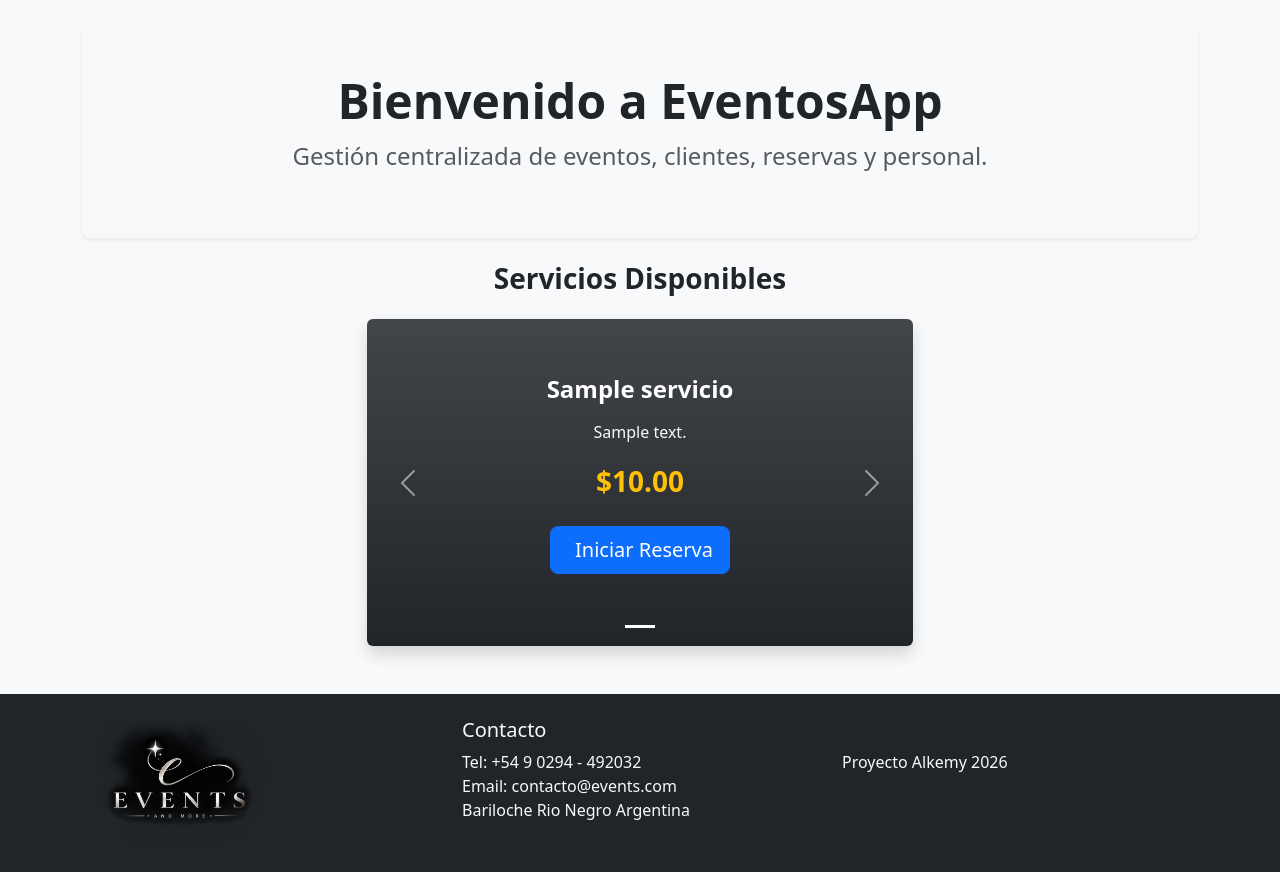
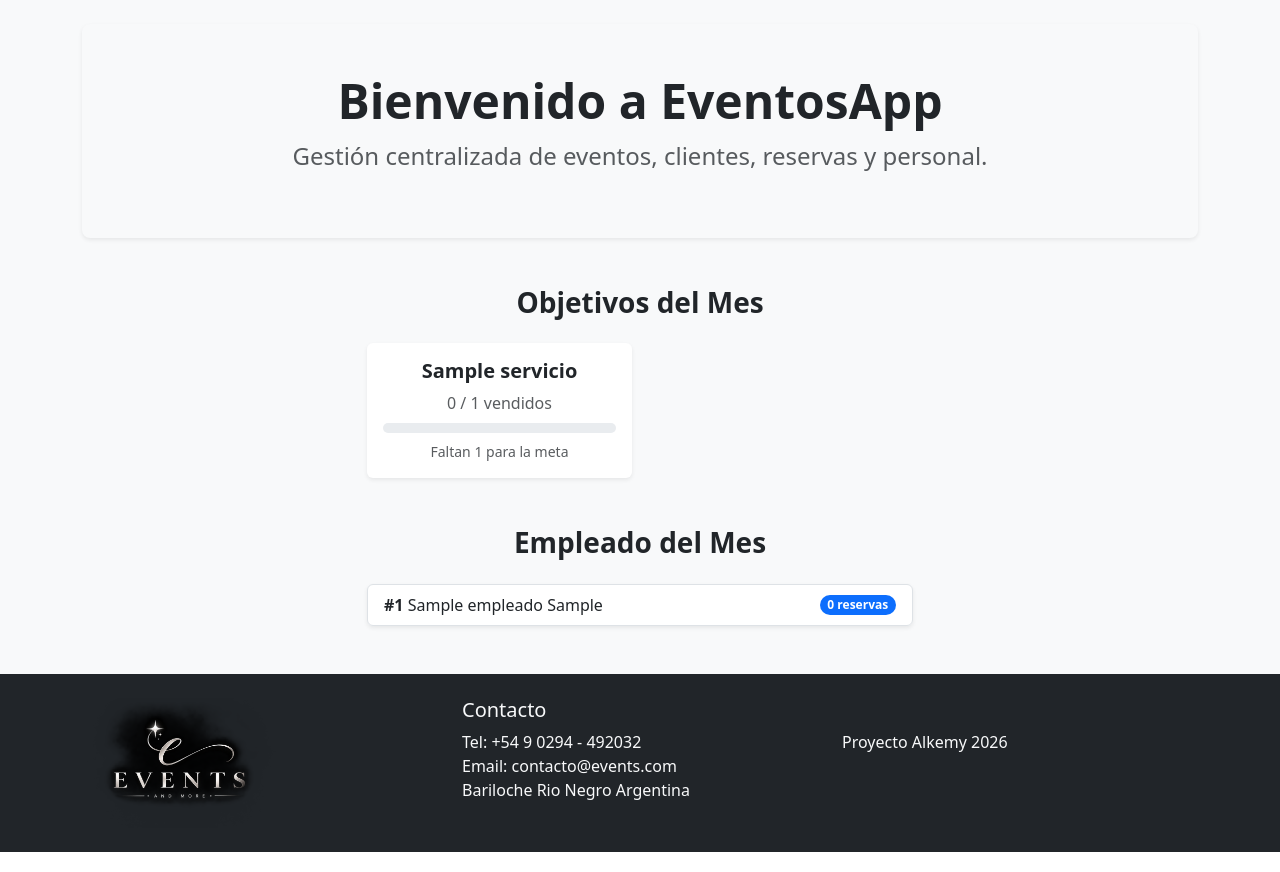
Before and after one commit to PonceDiego/eventos, a Django app: page / in a window 1280 px wide. Shown: the part 56-928 px from the top of the page. Run offline with Django 5.2, Linux system fonts and the light colour scheme; tables that the repository leaves empty hold one stand-in row (values such as "Sample post"); some libraries are stand-ins or nearby versions.

Commit message:
Confirmacionesfinales (#20)
* feat:modificacion_de_htmls

* feat:Footer_mas_logoEjemplo

tambien solucion de un problema con servicios

* ft:finalizadofooter

* feat:paginaprincipa;

* feat:paginaprincipal

---------

Co-authored-by: Diego Ponce <daikoponce@gmail.com>

```diff
--- a/servicios/models.py
+++ b/servicios/models.py
@@ -70,3 +70,16 @@ class ReservaServicios(models.Model):
 
     def __str__(self):
         return f"Reserva de {self.servicio} - {self.cliente} - ({self.fecha_reserva.strftime('%dd/%mm/%YYYY')})"
+
+
+class ObjetivoVenta(models.Model):
+    servicio = models.ForeignKey(Servicio, on_delete=models.CASCADE, related_name='objetivos')
+    meta = models.PositiveIntegerField('Meta de ventas')
+    activo = models.BooleanField('Activo', default=True)
+
+    class Meta:
+        verbose_name = 'Objetivo de venta'
+        verbose_name_plural = 'Objetivos de venta'
+
+    def __str__(self):
+        return f'{self.servicio.nombre} - Meta: {self.meta}'
--- a/servicios/templates/home.html
+++ b/servicios/templates/home.html
@@ -1,6 +1,4 @@
 {% extends 'servicios/base.html' %}
-
-{% block title %}Inicio - Sistema de Gestión{% endblock %}
 
 {% block content %}
 <div class="p-5 mb-4 bg-light rounded-3 text-center shadow-sm">
@@ -8,53 +6,48 @@
   <p class="fs-4 text-muted">Gestión centralizada de eventos, clientes, reservas y personal.</p>
 </div>
 
-{% if servicios %}
-<div class="row justify-content-center">
+{% if objetivos %}
+<div class="row justify-content-center mt-5">
   <div class="col-md-8 col-lg-6">
-        <h3 class="text-center mb-4 fw-semibold">Servicios Disponibles</h3>
-
-        <div id="carruselServicios" class="carousel slide shadow rounded p-4 bg-dark bg-gradient text-white" data-bs-ride="carousel">
-
-            <div class="carousel-indicators mb-2">
-                {% for servicio in servicios %}
-                <button type="button"
-                        data-bs-target="#carruselServicios"
-                        data-bs-slide-to="{{ forloop.counter0 }}"
-                        class="{% if forloop.first %}active{% endif %}"
-                        aria-current="{% if forloop.first %}true{% endif %}"
-                        aria-label="Servicio {{ forloop.counter }}"></button>
-                {% endfor %}
+    <h3 class="text-center mb-4 fw-semibold">Objetivos del Mes</h3>
+    <div class="row g-3">
+      {% for objetivo in objetivos %}
+      <div class="col-md-6">
+        <a href="{% url 'servicios:detalle' objetivo.servicio.pk %}" class="text-decoration-none text-dark">
+          <div class="card border-0 shadow-sm h-100">
+            <div class="card-body text-center">
+              <h5 class="card-title fw-bold">{{ objetivo.servicio.nombre }}</h5>
+              <p class="card-text text-muted mb-2">{{ objetivo.vendidos }} / {{ objetivo.meta }} vendidos</p>
+              <div class="progress mb-2" style="height: 10px;">
+                <div class="progress-bar bg-success" role="progressbar" style="width: {% widthratio objetivo.vendidos objetivo.meta 100 %}%"></div>
               </div>
-
-            <div class="carousel-inner p-2 pb-4">
-                {% for servicio in servicios %}
-                <div class="carousel-item {% if forloop.first %}active{% endif %} text-center py-4">
-                    <h4 class="fw-bold mb-3">{{ servicio.nombre }}</h4>
-                    <p class="text-light px-3">{{ servicio.descripcion }}</p>
-                    <p class="fs-3 fw-bold text-warning mb-4">${{ servicio.precio }}</p>
-
-                    <a href="{% url 'servicios:reserva_nuevo' %}?servicio_id={{ servicio.id }}" class="btn btn-primary btn-lg">
-                        <i class="bi bi-calendar-check me-2"></i>Iniciar Reserva
+              <p class="card-text small text-muted mb-0">Faltan {{ objetivo.restante }} para la meta</p>
+            </div>
+          </div>
         </a>
       </div>
       {% endfor %}
     </div>
-
-            <!-- Controles del carrusel -->
-            <button class="carousel-control-prev" type="button" data-bs-target="#carruselServicios" data-bs-slide="prev">
-                <span class="carousel-control-prev-icon" aria-hidden="true"></span>
-                <span class="visually-hidden">Anterior</span>
-            </button>
-            <button class="carousel-control-next" type="button" data-bs-target="#carruselServicios" data-bs-slide="next">
-                <span class="carousel-control-next-icon" aria-hidden="true"></span>
-                <span class="visually-hidden">Siguiente</span>
-            </button>
   </div>
 </div>
+{% endif %}
+
+{% if ranking %}
+<div class="row justify-content-center mt-5">
+  <div class="col-md-8 col-lg-6">
+    <h3 class="text-center mb-4 fw-semibold">Empleado del Mes</h3>
+    <ul class="list-group shadow-sm">
+      {% for empleado in ranking %}
+      <li class="list-group-item d-flex justify-content-between align-items-center">
+        <span>
+          <span class="fw-bold">#{{ forloop.counter }}</span>
+          {{ empleado.nombre }} {{ empleado.apellido }}
+        </span>
+        <span class="badge bg-primary rounded-pill">{{ empleado.total_reservas }} reservas</span>
+      </li>
+      {% endfor %}
+    </ul>
   </div>
-{% else %}
-<div class="text-center text-muted py-4">
-    <p>No hay servicios disponibles en este momento.</p>
 </div>
 {% endif %}
 
--- a/servicios/urls.py
+++ b/servicios/urls.py
@@ -41,4 +41,8 @@ urlpatterns = [
     path('reservas/<int:pk>/editar/', ReservaUpdateView.as_view(), name='reserva_editar'),
     path('reservas/<int:pk>/eliminar/', ReservaDeleteView.as_view(), name='reserva_eliminar'),
 
+
+    #ruta de la descripcion del servicio
+    path('detalle/<int:pk>/', ServicioDetailView.as_view(), name='detalle'),
+
 ]
--- a/servicios/views.py
+++ b/servicios/views.py
@@ -1,14 +1,33 @@
 from django.forms.widgets import DateTimeInput
 from django.urls import reverse_lazy
 from django.shortcuts import redirect, get_object_or_404, render
-from django.views.generic import TemplateView, ListView, CreateView, UpdateView, DeleteView, View
-from .models import Servicio, Cliente, Coordinador , Empleado, ReservaServicios
+from django.views.generic import TemplateView, ListView, CreateView, UpdateView, DeleteView, View , DetailView
+from .models import Servicio, Cliente, Coordinador , Empleado, ReservaServicios , ObjetivoVenta
+from django.db.models import Count, Q
+from django.utils import timezone
 
 # Landing Page
 def home(request):
     servicios = Servicio.objects.filter(activo=True)
-    return render(request, 'home.html', {'servicios' : servicios})
+    ahora = timezone.now()
+    objetivos = ObjetivoVenta.objects.filter(activo=True, servicio__activo=True).annotate(
+        vendidos=Count(
+            'servicio__reservas',
+            filter=Q(servicio__reservas__fecha_reserva__year=ahora.year,
+                     servicio__reservas__fecha_reserva__month=ahora.month)
+        )
+    )
 
+    ranking = Empleado.objects.filter(activo=True).annotate(
+        total_reservas=Count(
+            'reservas_empleado',
+            filter=Q(reservas_empleado__fecha_reserva__year=ahora.year,
+                     reservas_empleado__fecha_reserva__month=ahora.month)
+        )
+    ).order_by('-total_reservas')[:5]
+    for objetivo in objetivos:
+        objetivo.restante = max(objetivo.meta - objetivo.vendidos, 0)
+    return render(request, 'home.html', {'servicios': servicios, 'objetivos': objetivos, 'ranking': ranking})
 # Views de listas
 
 # Listar solo los activos
@@ -128,13 +147,13 @@ class ClienteCreateView(CreateView):
 
 class CoordinadorCreateView(CreateView):
     model = Coordinador
-    template_name = 'servicios/formCoordinadores.html'
+    template_name = 'servicios/form_coordinador.html'
     fields = ['nombre', 'apellido' ,'dni']
     success_url = reverse_lazy('servicios:lista_coordinador')
 
 class EmpleadoCreateView(CreateView):
     model = Empleado
-    template_name = 'servicios/formEmpleados.html'
+    template_name = 'servicios/form_empleado.html'
     fields = ['nombre' , 'apellido' , 'legajo']
     success_url = reverse_lazy('servicios:lista_empleados')
 
@@ -281,3 +300,11 @@ class ReservaDeleteView(DeleteView):
     model = ReservaServicios
     template_name = 'servicios/reserva_confirmar.html'
     success_url = reverse_lazy('servicios:lista_reservas')
+
+
+#DETALLE
+
+class ServicioDetailView(DetailView):
+    model = Servicio
+    template_name = 'servicios/detalle_servicio.html'
+    context_object_name = 'servicio'
```
Also changed, not shown: servicios/admin.py (+8 -1 lines), servicios/templates/servicios/detalle_servicio.html (added, +19 -0 lines), servicios/migrations/0006_objetivoventa.py (added). Lines whose indentation alone changed are shown as unchanged.
